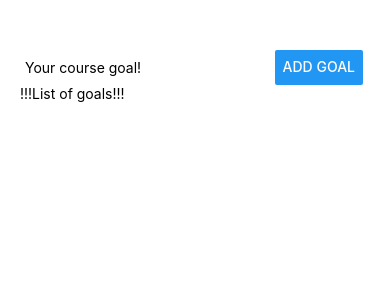
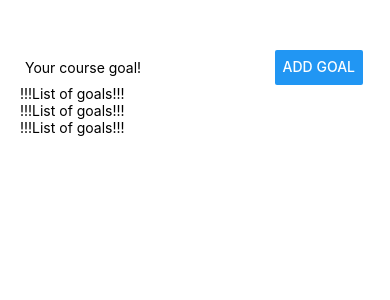
Before and after one commit to i-am-garden/RNCourse, a React Native app: screen / in a window 390 px wide. Shown: the top 300 px of the page. Built offline with nearby package versions, Linux system fonts and the light colour scheme.

Commit message:
정원아 또 받아라

```diff
--- a/App.js
+++ b/App.js
@@ -8,6 +8,8 @@ export default function App() {
         <Button style={{flex: 1}} title ='Add Goal'/>
       </View>
       <View>
+        <Text> !!!List of goals!!! </Text>
+        <Text> !!!List of goals!!! </Text>
         <Text> !!!List of goals!!! </Text>
       </View>
     </View>
```
